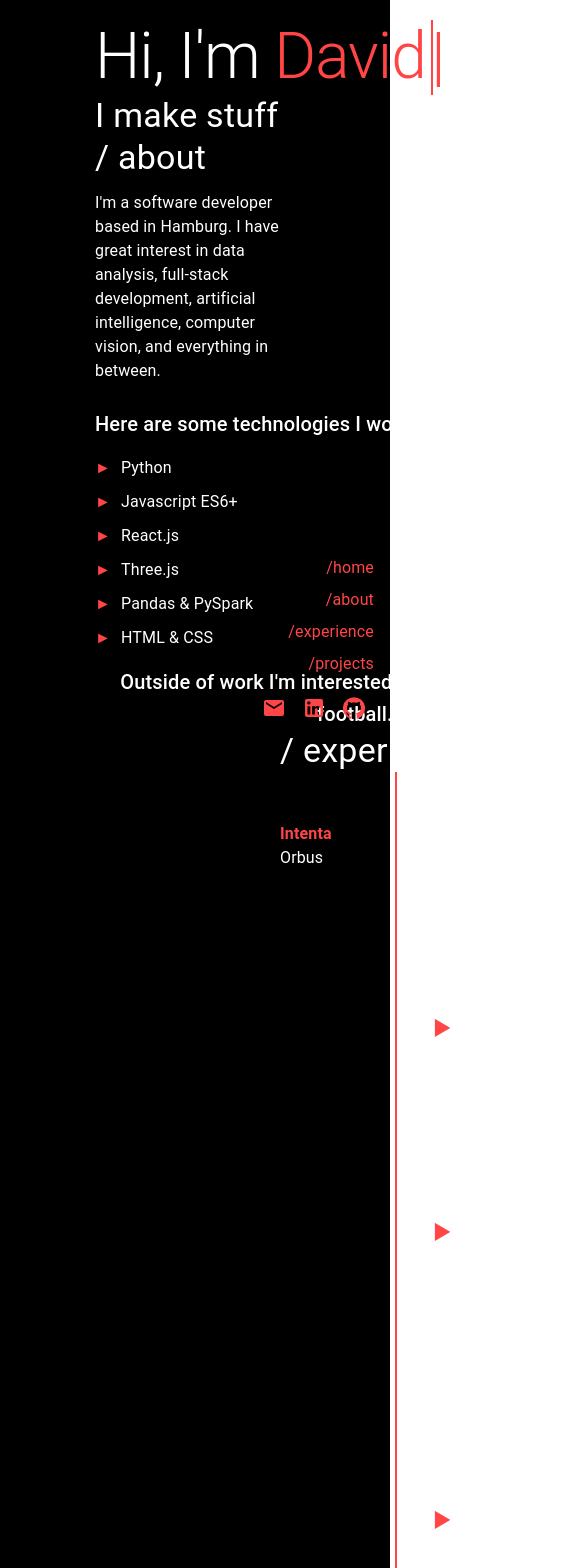
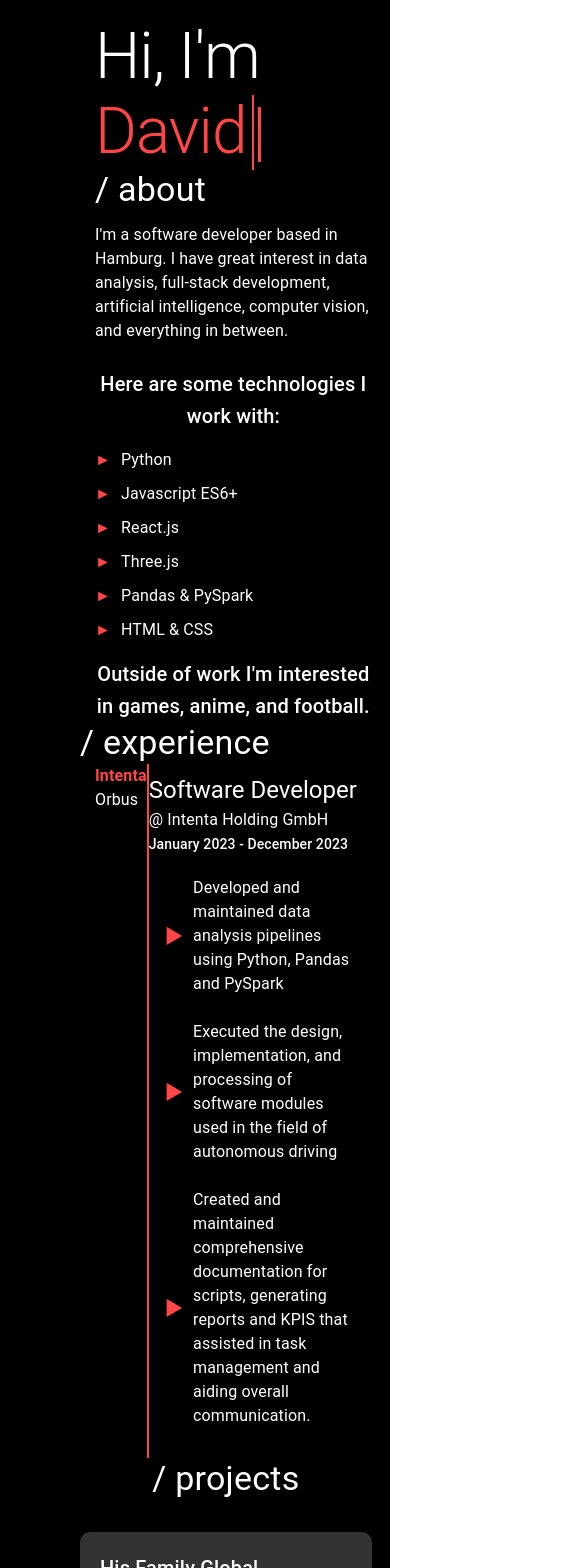
Before and after one commit to OkeahDavid/David, a React (Create React App) app: page / in a window 390 px wide. Shown: the top 1568 px of the page, 585 px wide, since content can reach past the window. Built offline with nearby package versions, Linux system fonts and the light colour scheme.

Commit message:
updated the css pages
organized the content on the CSS pages and did some first adjustments of the mobile view

```diff
--- a/src/components/Home.js
+++ b/src/components/Home.js
@@ -9,7 +9,6 @@ const Home = () => {
       <Typography variant="h1" className="typography-h1">
         Hi, I'm <span className="david-text"><TypingEffect text="David" /></span>
       </Typography>
-      <Typography variant="h4" className="typography-h2">I make stuff</Typography>
     </Box>
   );
 };
--- a/src/components/SidebarNav.js
+++ b/src/components/SidebarNav.js
@@ -1,12 +1,14 @@
 import React from 'react';
-import { Box, List, ListItem, ListItemText, IconButton } from '@mui/material';
+import { Box, List, ListItem, ListItemText, IconButton, useTheme, useMediaQuery } from '@mui/material';
 import EmailIcon from '@mui/icons-material/Email';
 import LinkedInIcon from '@mui/icons-material/LinkedIn';
 import GithubIcon from '@mui/icons-material/GitHub';
 
 const SidebarNav = () => {
+  const theme = useTheme();
+  const isMobile = useMediaQuery(theme.breakpoints.down('sm'));
+
   const colors = {
-    // background: '#000000', // Removed this line to inherit the background color
     icons: '#FF4545',
     text: '#FF4545'
   };
@@ -24,18 +26,22 @@ const SidebarNav = () => {
     </IconButton>
   );
 
+  // Hide sidebar on mobile screens
+  if (isMobile) {
+    return null;
+  }
+
   return (
     <Box
       sx={{
-        width: 200, // Adjusted width to give more space for the text
+        width: 200,
         position: 'fixed',
         bottom: 100,
         right: 0,
-        // bgcolor: colors.background, // Removed this line
         zIndex: 1200,
         display: 'flex',
         flexDirection: 'column',
-        alignItems: 'flex-end', // Align items to the right
+        alignItems: 'flex-end',
         padding: 2,
       }}
     >
@@ -46,7 +52,7 @@ const SidebarNav = () => {
             key={item.text}
             component="a"
             href={item.href}
-            sx={{ color: colors.text, padding: 0, display: 'flex', justifyContent: 'flex-end' }} // Right-align the text
+            sx={{ color: colors.text, padding: 0, display: 'flex', justifyContent: 'flex-end' }}
           >
             <ListItemText primary={`/${item.text.toLowerCase()}`} sx={{ textAlign: 'right', minWidth: 'fit-content' }} />
           </ListItem>
--- a/src/styles/About.css
+++ b/src/styles/About.css
@@ -1,80 +1,78 @@
 /* About.css */
+
+/* General container styles */
 .about-container {
   display: flex;
   flex-direction: column;
   justify-content: center;
-  align-items: flex-start; /* Aligns items to the left, similar to Home.js */
-  padding-top: 0; /* Remove padding at the top if there's any */
+  align-items: flex-start; /* Aligns items to the left */
   height: auto;
-  padding-left: 200px; /* Adjust padding to match Home.js */
+  padding-top: 0; /* No top padding */
+  padding-left: 200px; /* Consistent with Home.js */
 }
 
-/* Apply your specific text styles here */
+/* Typography and text styling */
 .typography-body1 {
-  font-size: 22px; /* Your specified font size */
-  max-width: 40%; /* Maximum width of the text container */
-  text-align: left; /* Justified text alignment */
-  padding-bottom: 5px; /* Space at the bottom */
-  color: #FFFFFF; /* Adjust text color as needed */
-  /* Add other styles like font-family or weight as needed */
+  font-size: 22px; /* Specified font size */
+  max-width: 40%; /* Max width for text container */
+  text-align: left; /* Left-aligned text */
+  padding-bottom: 5px; /* Bottom padding */
+  color: #FFFFFF; /* Text color */
+  /* Additional styles like font-family, weight, etc. */
 }
 
-/* Responsive adjustments */
-/* Responsive adjustments */
-@media (max-width: 720px) {
-  .home-container,
-  .about-container,
-  .experience-container,
-  .projects-container {
-    padding: 0 15px;
-  }
-
-  .typography-h1 {
-    font-size: 1.8rem;
-  }
-
-  .typography-h2,
-  .typography-body1,
-  .experience-item,
-  .project-description {
-    font-size: 1rem;
-  }
-
-  .tech-stack {
-    grid-template-columns: 1fr;
-  }
-
-  .project-card {
-    width: 100%;
-  }
-
-
-}
-
+/* Tech stack styles */
 .tech-stack {
   display: grid;
-  grid-template-columns: repeat(2, 1fr); /* Creates a two-column grid */
-  gap: 10px; /* Adjust the gap between items as necessary */
-  list-style: none; /* Removes default list styling */
-  padding: 0; /* Removes default padding */
-  color: #FFFFFF; /* Sets the text color */
+  grid-template-columns: repeat(2, 1fr); /* Two-column grid */
+  gap: 10px; /* Gap between items */
+  list-style: none; /* No default list styling */
+  padding: 0; /* No default padding */
+  color: #FFFFFF; /* Text color */
 }
 
 .tech-item {
   display: flex;
-  align-items: center; /* Centers the bullet with the text */
-  font-size: 1rem; /* Adjust the font size as necessary */
+  align-items: center; /* Center bullet with text */
+  font-size: 1rem; /* Font size */
 }
 
 .tech-item::before {
-  content: '►'; /* Adds a custom bullet */
-  color: #FF4545; /* Adjust the color of the bullet */
-  margin-right: 10px; /* Adjust space between the bullet and text */
-  /* Any other styles for the bullet */
+  content: '►'; /* Custom bullet */
+  color: #FF4545; /* Bullet color */
+  margin-right: 10px; /* Space between bullet and text */
 }
+
 .project-header {
   display: flex;
   justify-content: space-between;
   align-items: center;
   width: 100%;
 }
+
+/* Responsive adjustments for mobile view */
+@media (max-width: 720px) {
+  .about-container {
+    padding: 0 15px; /* Adjust padding for mobile */
+  }
+
+  .typography-body1 {
+    font-size: 1rem; /* Smaller font size for iPhone 14 */
+    max-width: 100%; /* Full width for mobile */
+  }
+
+  .tech-stack {
+    grid-template-columns: 1fr; /* Single column layout for mobile */
+  }
+
+  .project-card {
+    width: 100%; /* Full width for mobile */
+  }
+}
+
+/* Additional adjustments for iPhone 14 Pro Max in portrait mode */
+@media (max-width: 1284px) {
+  .typography-body1 {
+    font-size: 1.2rem; /* Adjust font size for larger screen */
+  }
+}
--- a/src/styles/Experience.css
+++ b/src/styles/Experience.css
@@ -1,21 +1,25 @@
 /* Experience.css */
+
+/* Container styles */
 .experience-container {
   display: flex;
   color: #FFFFFF;
   padding-top: 20px;
-    padding-left: 0px; /* Adjusted to match the rest of the page */
+  padding-left: 0; /* Consistent with other sections */
   padding-right: 200px;
-    position: relative; /* Set position relative for absolute child positioning */
+  position: relative; /* For absolute child positioning */
 }
 
+/* Experience selector styles */
 .experience-selector {
-    position: absolute; /* Absolute positioning to prevent shifting */
-    left: 200px; /* Align to the padding of the container */
-    top: 50px; /* Align with the top of the experience details */
-    width: 250px; /* Set a fixed width to accommodate the longest shortName */
+  position: absolute;
+  left: 200px; /* Align with container padding */
+  top: 50px; /* Top alignment */
+  width: 250px; /* Fixed width */
   text-align: left;
 }
 
+/* Company name styles */
 .company-name {
   cursor: pointer;
   margin-bottom: 15px;
@@ -23,38 +27,44 @@
 }
 
 .company-name.active {
-    color: #FF4545; /* Highlight color for selected company */
+  color: #FF4545; /* Highlight color for active company */
   font-weight: bold;
 }
 
+/* Decorative line styles */
 .line {
   position: absolute;
-    left: 450px; /* Position the line to the right of the company names */
-    top: 50px; /* Start at the same place as the selector */
+  left: 450px; /* Right of company names */
+  top: 50px; /* Top alignment */
   height: 500px; /* Fixed height */
   width: 2px;
   background-color: #FF4545; /* Line color */
 }
 
+/* Experience details styles */
 .experience-details {
   flex-grow: 1;
-    margin-left: 300px; /* Adjust this to prevent overlap with the selector */
+  margin-left: 300px; /* Prevent overlap with selector */
   padding-left: 20px;
   padding-right: 20px;
   border-left: 2px solid #FF4545;
 }
 
-  .experience-title, .experience-company, .experience-duration {
+/* Text alignment for experience details */
+.experience-title,
+.experience-company,
+.experience-duration {
   text-align: left;
 }
 
 .experience-responsibilities {
-    padding-left: 0px; /* Adjust this value so the text aligns with the header text */
+  padding-left: 0; /* Align text with header */
 }
 
+/* Experience item styles */
 .experience-item {
   display: flex;
-    align-items: flex-start; /* Align the items to the start of the flex container */
+  align-items: flex-start; /* Start alignment */
   font-size: 16px;
   word-wrap: break-word;
   max-width: 600px;
@@ -65,9 +75,9 @@
   color: #FF4545;
   margin-right: 10px;
   font-size: 20px;
-    /* Remove top positioning if not needed */
 }
 
+/* Title header styles */
 .title-header {
   display: flex;
   justify-content: space-between;
@@ -76,34 +86,39 @@
   padding-left: 200px;
 }
 
-
-/* Responsive adjustments */
+/* Responsive adjustments for mobile view */
 @media (max-width: 720px) {
-  .home-container,
-  .about-container,
-  .experience-container,
-  .projects-container {
-    padding: 0 15px;
+  .experience-container {
+    padding: 0 15px; /* Adjust padding for mobile */
   }
 
-  .typography-h1 {
-    font-size: 1.8rem;
+  .experience-selector {
+    position: static; /* Remove absolute positioning */
+    width: auto; /* Adjust width for mobile */
+    margin-bottom: 20px; /* Add bottom margin for spacing */
   }
 
-  .typography-h2,
-  .typography-body1,
-  .experience-item,
-  .project-description {
-    font-size: 1rem;
+  .line {
+    display: none; /* Hide line on mobile */
   }
 
-  .tech-stack {
-    grid-template-columns: 1fr;
+  .experience-details {
+    margin-left: 0; /* Remove margin for mobile */
+    padding: 10px 0; /* Adjust padding */
   }
 
-  .project-card {
-    width: 100%;
+  .experience-item {
+    font-size: 0.9rem; /* Smaller font size for mobile */
   }
 
+  .title-header {
+    padding-left: 0; /* Remove padding for mobile */
+  }
+}
 
+/* Additional adjustments for iPhone 14 Pro Max in portrait mode */
+@media (max-width: 1284px) {
+  .experience-item {
+    font-size: 1.1rem; /* Slightly larger font size */
   }
+}
--- a/src/styles/Home.css
+++ b/src/styles/Home.css
@@ -1,33 +1,29 @@
 /* Home.css */
+
+/* General styles */
 .home-container {
   display: flex;
   flex-direction: column;
   justify-content: center;
   text-align: left;
-  min-height: auto; /* Change to min-height to allow content to expand */
-  padding-bottom: 0;
+  min-height: auto; /* Allows content to expand */
   padding-top: 25vh;
   padding-left: 200px;
+  padding-bottom: 0;
 }
+
 .david-text {
-    color: #FF4545; /* This sets the color of the text to the hex value you provided */
-  }
+  color: #FF4545; /* Sets the text color */
+}
 
-/* Adjust the typography to match your design */
+/* Typography styles */
 .typography-h1 {
   margin: 0;
   font-size: 6rem; /* Adjust font size as needed */
   font-weight: bold; /* Adjust font weight as needed */
 }
 
-.typography-h2 {
-  margin: 0;
-  font-size: 2rem; /* Adjust font size as needed */
-  margin-top: 20px; /* Adjust margin as needed */
-}
-
-
-/* Responsive adjustments */
+/* Responsive adjustments for mobile view */
 @media (max-width: 720px) {
   .home-container,
   .about-container,
@@ -37,23 +33,29 @@
   }
 
   .typography-h1 {
-    font-size: 1.8rem;
+    font-size: 1.5rem; /* Smaller font size for iPhone 14 */
   }
 
-  .typography-h2,
   .typography-body1,
   .experience-item,
   .project-description {
-    font-size: 1rem;
+    font-size: 0.9rem; /* Slightly smaller font size for better readability */
   }
 
   .tech-stack {
-    grid-template-columns: 1fr;
+    grid-template-columns: repeat(auto-fit, minmax(140px, 1fr)); /* Responsive grid for tech stack */
   }
 
   .project-card {
-    width: 100%;
+    width: 100%; /* Full width for mobile */
+    margin-bottom: 20px; /* Add bottom margin for spacing */
   }
+}
 
-
+/* Additional adjustments for iPhone 14 Pro Max in portrait mode */
+@media (max-width: 1284px) {
+  /* Adjust styles as needed for larger screen sizes */
+  .typography-h1 {
+    font-size: 2rem; /* Slightly larger font size */
+  }
 }
--- a/src/styles/Projects.css
+++ b/src/styles/Projects.css
@@ -1,4 +1,6 @@
 /* projects.css */
+
+/* Container styles for the projects section */
 .projects-container {
   max-width: 1200px;
   margin: 0 auto;
@@ -7,9 +9,10 @@
   flex-wrap: wrap;
   justify-content: space-around;
   gap: 20px;
-    padding-left: 180px; /* Adjust as needed for your sidebar */
+  padding-left: 180px; /* Adjust for sidebar */
 }
 
+/* Styles for individual project cards */
 .project-card {
   background-color: #333;
   color: #fff;
@@ -21,13 +24,14 @@
   flex-direction: column;
   justify-content: space-between;
   transition: 0.3s;
-    position: relative; /* Needed for absolute positioning of child elements */
+  position: relative; /* For absolute positioning of child elements */
 }
 
 .project-card:hover {
-    transform: scale(1.05);
+  transform: scale(1.05); /* Scale up on hover */
 }
 
+/* Header styles within the project card */
 .project-header {
   display: flex;
   justify-content: space-between;
@@ -40,17 +44,20 @@
   text-align: left;
 }
 
+/* Icon container styles */
 .icons-container {
   display: flex;
   gap: 8px;
 }
 
+/* Description styles for projects */
 .project-description {
   font-size: 0.9rem;
   margin: 10px 0;
   text-align: left;
 }
 
+/* Tech stack styling within projects */
 .tech-stacks {
   display: flex;
   flex-wrap: wrap;
@@ -62,7 +69,6 @@
 .tech-chip {
   background-color: #555;
   color: #9f9f9f;
-    border: none;
   border-radius: 5px;
   padding: 5px 10px;
   font-size: 0.8rem;
@@ -70,6 +76,7 @@
   margin: 2px 0;
 }
 
+/* Link styling within projects */
 .project-links {
   display: flex;
   align-items: center;
@@ -83,41 +90,35 @@
 }
 
 .project-link svg {
-    fill: #FF4545; /* This sets the fill color for SVG icons */
+  fill: #FF4545; /* Fill color for SVG icons */
 }
 
-
 .project-link:hover {
-    text-decoration: none;
+  text-decoration: none; /* No underline on hover */
 }
 
-/* Responsive adjustments */
+/* Responsive adjustments for mobile view */
 @media (max-width: 720px) {
-    .home-container,
-    .about-container,
-    .experience-container,
   .projects-container {
-      padding: 0 15px;
-    }
-
-    .typography-h1 {
-      font-size: 1.8rem;
-    }
-
-    .typography-h2,
-    .typography-body1,
-    .experience-item,
-    .project-description {
-      font-size: 1rem;
-    }
-
-    .tech-stack {
-      grid-template-columns: 1fr;
+    padding: 0 15px; /* Adjust padding for mobile */
+    padding-left: 0; /* Remove left padding for mobile */
   }
 
   .project-card {
-      width: 100%;
+    width: 100%; /* Full width for mobile */
+    margin-bottom: 20px; /* Add bottom margin for spacing */
   }
 
+  .project-description,
+  .tech-chip {
+    font-size: 0.9rem; /* Adjust font size for readability */
+  }
+}
 
+/* Additional adjustments for iPhone 14 Pro Max in portrait mode */
+@media (max-width: 1284px) {
+  .project-description,
+  .tech-chip {
+    font-size: 1.1rem; /* Slightly larger font size */
   }
+}
```
Also changed, not shown: src/styles/Credits.css (+25 -12 lines). Lines whose indentation alone changed are shown as unchanged.
